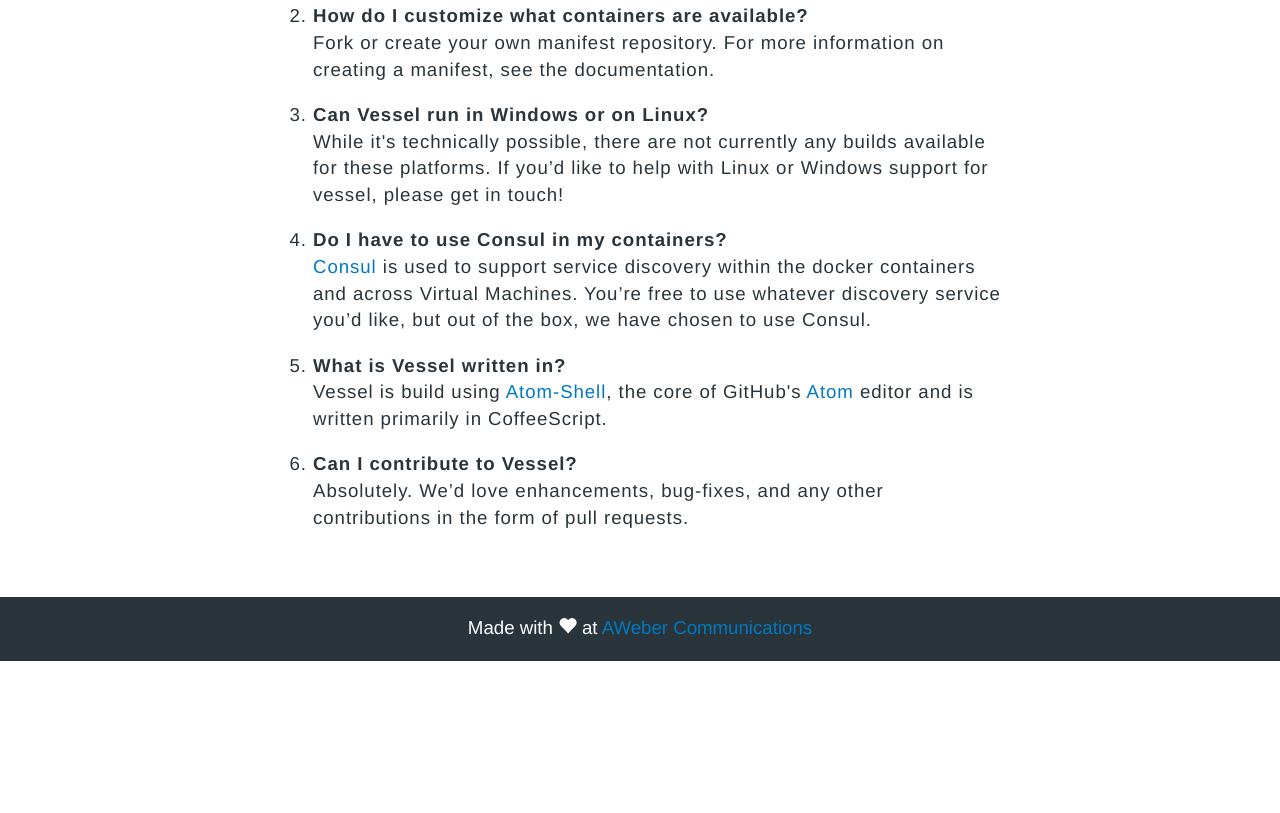
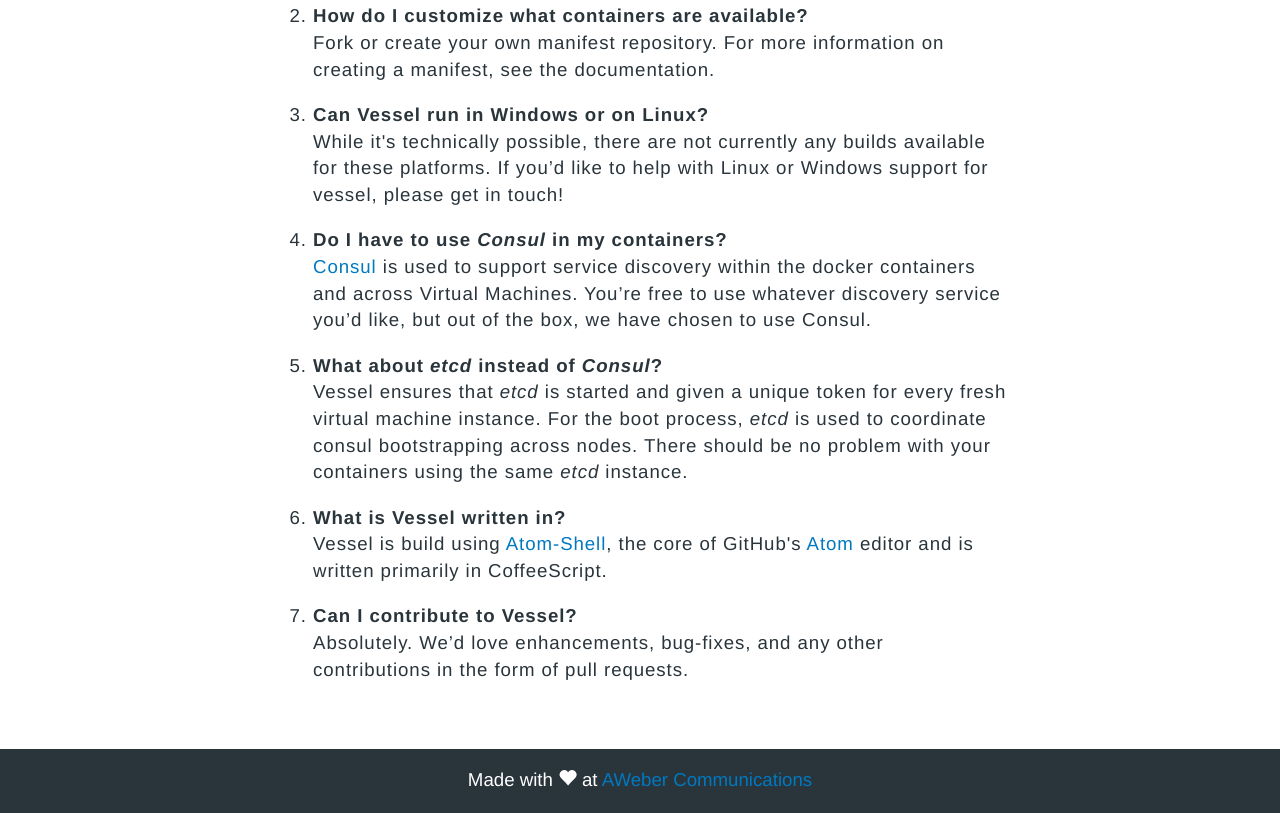
Before and after one commit to awvessel/awvessel.github.io, a website: page index.html in a window 1280 px wide. Shown: the part 2119-2932 px from the top of the page. Before the commit the page ends 2780 px from the top, so only its background shows below. Drawn offline with nearby package versions, Linux system fonts and the light colour scheme.

Commit message:
Add FAQ item on etcd

```diff
--- a/index.html
+++ b/index.html
@@ -149,8 +149,12 @@
           <p>While it's technically possible, there are not currently any builds available for these platforms. If you&rsquo;d like to help with Linux or Windows support for vessel, please get in touch!</p>
         </li>
         <li>
-          <strong>Do I have to use Consul in my containers?</strong>
+          <strong>Do I have to use <em>Consul</em> in my containers?</strong>
           <p><a href="http://www.consul.io/" target="consul">Consul</a> is used to support service discovery within the docker containers and across Virtual Machines. You&rsquo;re free to use whatever discovery service you&rsquo;d like, but out of the box, we have chosen to use Consul.</p>
+        </li>
+        <li>
+          <strong>What about <em>etcd</em> instead of <em>Consul</em>?</strong>
+          <p>Vessel ensures that <em>etcd</em> is started and given a unique token for every fresh virtual machine instance. For the boot process, <em>etcd</em> is used to coordinate consul bootstrapping across nodes. There should be no problem with your containers using the same <em>etcd</em> instance.</p>
         </li>
         <li>
           <strong>What is Vessel written in?</strong>
```
